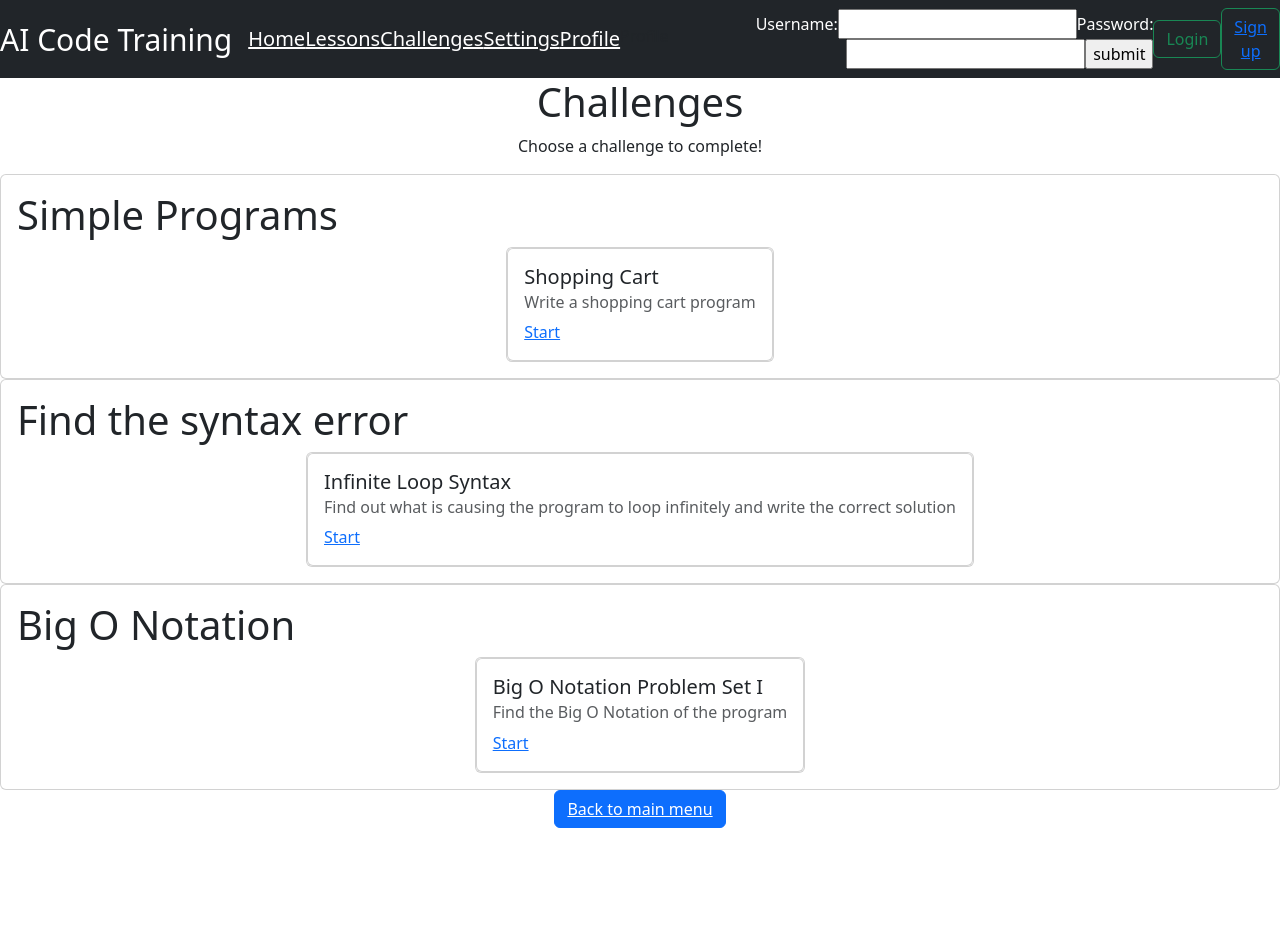
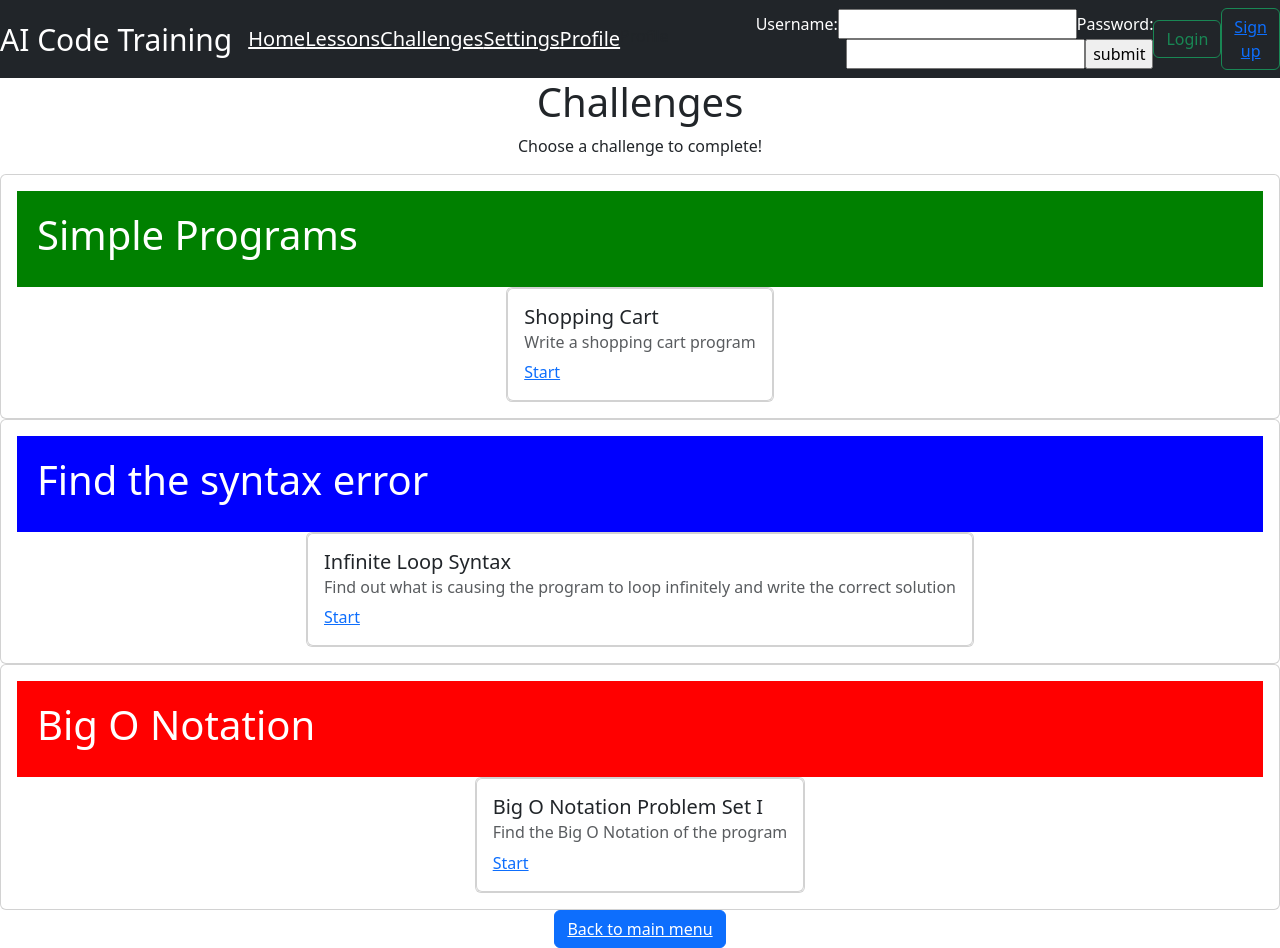
Before and after one commit to SebC750/Confession_Booth, a React (Create React App) app: page /Challenges in a window 1280 px wide. Before the commit the page ends 828 px from the top, so only its background shows below. Built offline with nearby package versions, Linux system fonts and the light colour scheme.

Commit message:
git commit

```diff
--- a/src/App.css
+++ b/src/App.css
@@ -38,7 +38,29 @@ trix-editor {
 .App-link {
   color: #61dafb;
 }
+.syntax_error_title{
+  background-color: blue;
+  color:white;
+  padding: 20px;
+}
+.big_o_title{
+  background-color: red;
+  color:white;
+  padding: 20px;
+}
+.simple_program_title{
+  background-color: green;
+  color:white;
+  padding: 20px;
+}
+.img-thumbnail{
+  width: 300px;
+  height: 300px
+}
+.profile_name{
+  padding: 20px;
 
+}
 @keyframes App-logo-spin {
   from {
     transform: rotate(0deg);
--- a/src/Challenges.js
+++ b/src/Challenges.js
@@ -18,8 +18,9 @@ const Challenges = () => {
             <div class="card">
                 <div class="card-body">
                 <div align="left">
+                <div class="simple_program_title">
                 <h1> Simple Programs </h1>
-
+                </div>
                 <div class="d-flex flex-row">
   <div class="card mx-auto"><div class="card" >
   <div class="card-body">
@@ -35,8 +36,11 @@ const Challenges = () => {
             </div>
             <div class="card">
                 <div class="card-body">
-                <div align="left">
-                <h1> Find the syntax error </h1>
+                <div align="left" >
+                  <div class="syntax_error_title">
+                  <h1> Find the syntax error </h1>
+                  </div>
+
                 <div class="d-flex flex-row">
   <div class="card mx-auto"><div class="card" >
   <div class="card-body">
@@ -54,7 +58,9 @@ const Challenges = () => {
             <div class="card">
                 <div class="card-body">
                 <div align="left">
+                  <div class="big_o_title">
                 <h1> Big O Notation </h1>
+                </div>
                 <div class="d-flex flex-row">
   <div class="card mx-auto"><div class="card" >
   <div class="card-body">
--- a/src/Profile.js
+++ b/src/Profile.js
@@ -22,10 +22,14 @@ const Profile = () =>{
 
             </div>
             <div class="card">
+
+            <h1 align="center" class="profile_name"> <img src={logo} align="left" class="img-thumbnail"/> Sebastian Chalarca</h1>
+            </div>
+            <div class="card">
                 <div class="card-body">
-                <img src={logo} align="left" class="img-thumbnail"/>
 
-                <h1> Sebastian Chalarca</h1>
+
+
                 <p style={{padding: 10}}> Bio: My name is Sebastian! I like to code!</p>
                 <h3> Progress Report</h3>
                 <ul>
```
Also changed, not shown: 1 other file (tests, documents, lock files or other folders).
